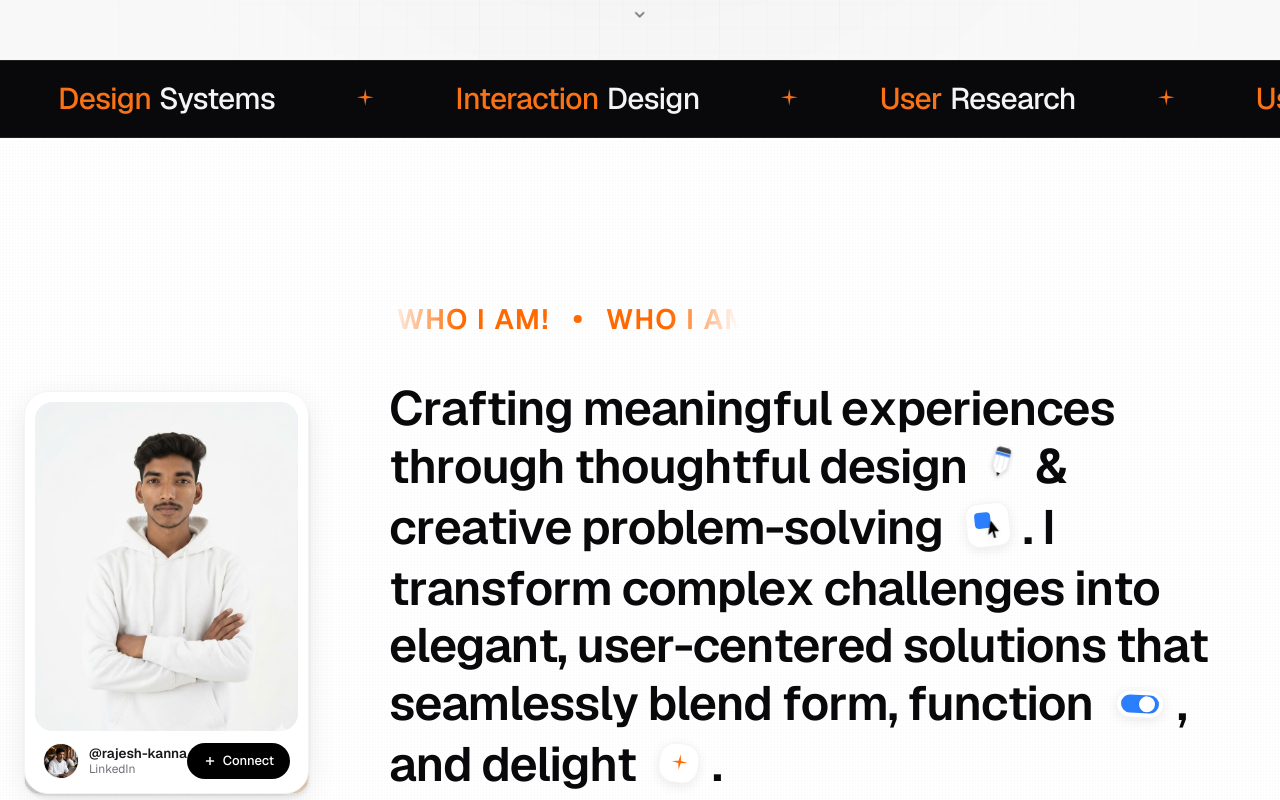
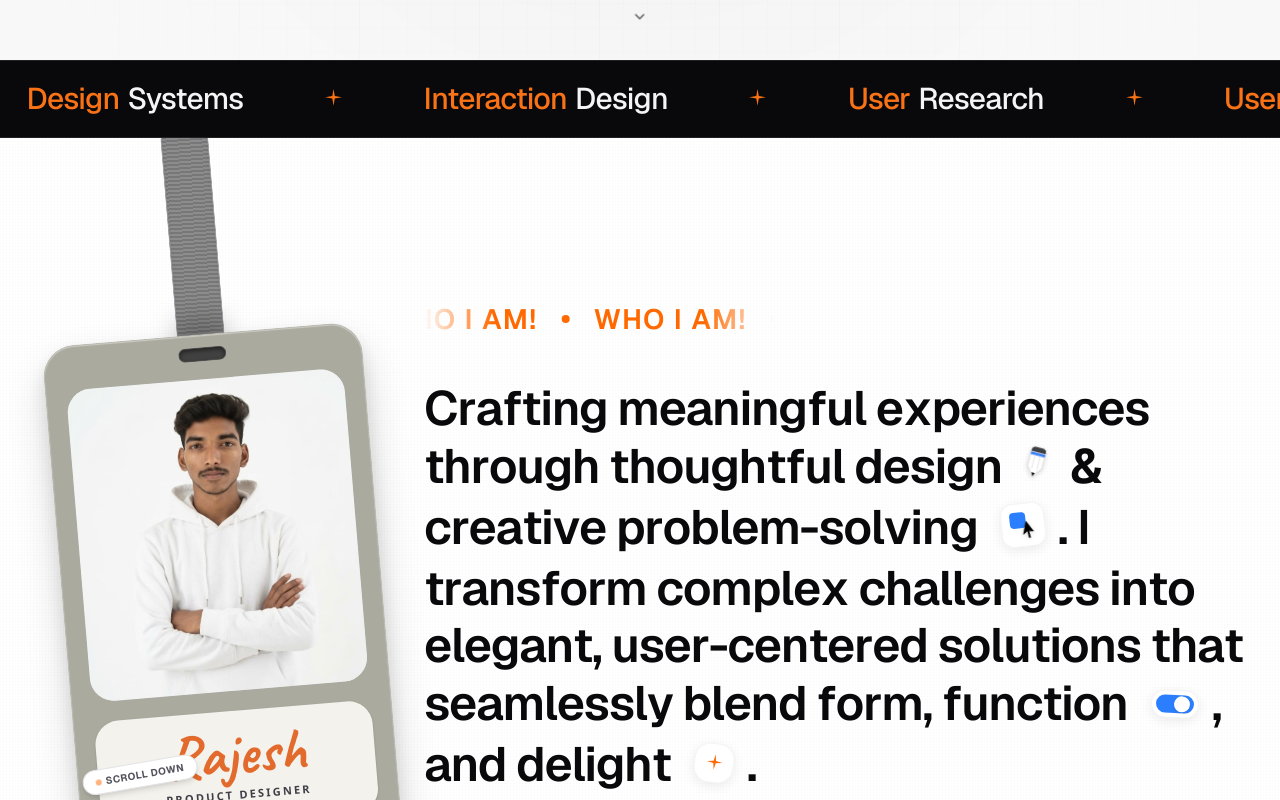
Before and after one commit to rajeshkanna-36/ModernPortfolio, a Next.js app: page / in a window 1280 px wide. Shown: the part 740-1540 px from the top of the page. Built offline with nearby package versions, Linux system fonts and the light colour scheme.

Commit message:
Optimize scrolling performance and add IdCardProfile component

```diff
--- a/app/page.tsx
+++ b/app/page.tsx
@@ -1,20 +1,16 @@
 "use client";
 
-import dynamic from "next/dynamic";
+
 import HeroSection from "@/components/HeroSection";
 import MarqueeDivider from "@/components/MarqueeDivider";
 import HomeInteractions from "@/components/home/HomeInteractions";
 
-// Dynamic imports for heavy or client-only components
-const GeometricBackground = dynamic(() => import("@/components/GeometricBackground"), { ssr: false });
-const HomeParallaxScroll = dynamic(() => import("@/components/home/HomeParallaxScroll"), { ssr: false });
-
-const WhoAmI = dynamic(() => import("@/components/WhoAmI"));
-
-const FeaturedProjects = dynamic(() => import("@/components/FeaturedProjects"));
-const SkillsBubble = dynamic(() => import("@/components/ui/SkillsBubble"));
-
-const Footer = dynamic(() => import("@/components/Footer"));
+import GeometricBackground from "@/components/GeometricBackground";
+import HomeParallaxScroll from "@/components/home/HomeParallaxScroll";
+import WhoAmI from "@/components/WhoAmI";
+import FeaturedProjects from "@/components/FeaturedProjects";
+import SkillsBubble from "@/components/ui/SkillsBubble";
+import Footer from "@/components/Footer";
 
 export default function Home() {
   return (
--- a/components/WhoAmI.tsx
+++ b/components/WhoAmI.tsx
@@ -5,7 +5,7 @@ import { motion, useScroll, useTransform } from "framer-motion";
 import ScrollTextReveal from "./ScrollTextReveal";
 import InfiniteMarquee from "./InfiniteMarquee";
 import FluidButton from "./ui/FluidButton";
-import InstagramPostCard from "./ui/InstagramPostCard";
+import IdCardProfile from "./ui/IdCardProfile";
 
 
 const InlineIcon = ({ type }: { type: "pencil" | "cursor" | "toggle" | "sparkle" }) => {
@@ -100,7 +100,7 @@ export default function WhoAmI() {
             viewport={{ once: true, amount: 0.3 }}
             transition={{ duration: 0.8, ease: [0.22, 1, 0.36, 1], delay: 0.1 }}
           >
-             <InstagramPostCard />
+             <IdCardProfile />
           </motion.div>
 
           <div className="relative">
--- a/components/home/HomeParallaxScroll.tsx
+++ b/components/home/HomeParallaxScroll.tsx
@@ -1,6 +1,6 @@
 "use client";
 
-import { motion, useScroll, useSpring, useTransform } from "framer-motion";
+import { motion, useScroll, useTransform } from "framer-motion";
 import { useRef, useEffect, useState } from "react";
 
 /* ── Floating parallax shapes ── */
@@ -110,10 +110,9 @@ export default function HomeParallaxScroll({ hero, next }: HomeParallaxScrollPro
     offset: ["start start", "end start"],
   });
 
-  const smooth = useSpring(scrollYProgress, { stiffness: 120, damping: 30, mass: 0.2 });
-
-  // Use raw progress on mobile to avoid 1:1 touch scroll jitter, smooth on desktop
-  const activeProgress = isMobile ? scrollYProgress : smooth;
+  // Lenis already provides global smooth scrolling.
+  // Using useSpring on top of it causes double-smoothing and lag on initial frames.
+  const activeProgress = scrollYProgress;
 
   // Hero cinematic pull-away
   const heroScale = useTransform(activeProgress, [0, 1], [1, 0.92]);
--- /dev/null
+++ b/components/ui/IdCardProfile.tsx
@@ -0,0 +1,94 @@
+"use client";
+
+import { motion } from "framer-motion";
+import Image from "next/image";
+import { Caveat } from "next/font/google";
+
+// For the handwritten signature look
+const caveat = Caveat({ subsets: ["latin"], weight: ["700"] });
+
+interface IdCardProfileProps {
+  className?: string;
+}
+
+export default function IdCardProfile({ className = "" }: IdCardProfileProps) {
+  return (
+    <motion.div
+      initial={{ opacity: 0, y: 50, rotate: -5 }}
+      whileInView={{ opacity: 1, y: 0, rotate: 0 }}
+      viewport={{ once: true, amount: 0.3 }}
+      className={`relative flex flex-col items-center justify-start origin-top pt-[140px] md:pt-[200px] -mt-[140px] md:-mt-[200px] z-10 ${className}`}
+      // Gentle constant swing after initial reveal
+      animate={{
+        rotate: [-1, 2, -1],
+      }}
+      transition={{
+        duration: 0.8,
+        ease: [0.22, 1, 0.36, 1],
+        rotate: {
+          repeat: Infinity,
+          duration: 6,
+          ease: "easeInOut",
+        }
+      }}
+    >
+      {/* The Lanyard Strap - Absolute positioned to fill the extruded padding and tuck under the black marquee above */}
+      <div className="absolute top-0 left-1/2 -translate-x-1/2 w-12 h-[148px] md:h-[208px] z-0">
+        <div
+          className="absolute inset-0 mx-auto w-full h-full bg-[#8c8c8c] rounded-t-sm shadow-inner overflow-hidden border-x border-zinc-400"
+          style={{
+            backgroundImage: "repeating-linear-gradient(0deg, transparent, transparent 2px, rgba(0,0,0,0.15) 2px, rgba(0,0,0,0.15) 4px)"
+          }}
+        />
+        {/* Shadow cast by lanyard on card */}
+        <div className="absolute bottom-[-8px] left-1/2 -translate-x-1/2 w-14 h-8 bg-black/20 blur-md rounded-full" />
+      </div>
+
+      {/* The ID Card Holder */}
+      <div
+        className="relative z-10 w-[280px] sm:w-[320px] bg-[#abaa9f] p-4 sm:p-5 pb-5 sm:pb-6 rounded-[2rem] shadow-[0_20px_50px_rgba(0,0,0,0.15)] border border-white/20"
+        style={{
+          boxShadow: "inset 0 1px 1px rgba(255,255,255,0.4), 0 20px 40px rgba(0,0,0,0.15), 0 10px 20px rgba(0,0,0,0.1)"
+        }}
+      >
+        {/* Clip punch hole at top center */}
+        <div className="absolute top-3 left-1/2 -translate-x-1/2 w-12 h-3.5 bg-zinc-800/80 rounded-full shadow-inner shadow-black/50 border border-white/10" />
+
+        <motion.div
+          whileHover={{ scale: 1.02, rotate: 1 }}
+          transition={{ type: "spring", stiffness: 300, damping: 20 }}
+          className="mt-6 flex flex-col gap-4 sm:gap-5"
+        >
+          {/* Profile Photo Wrapper */}
+          <div className="relative w-full aspect-[4/4.5] rounded-[1.5rem] overflow-hidden shadow-inner bg-zinc-200">
+            <Image
+              src="/rajesh-wall.jpg"
+              alt="Rajesh Kanna Profile"
+              fill
+              className="object-cover"
+              sizes="(max-width: 640px) 280px, 320px"
+              priority
+            />
+          </div>
+
+          {/* Details Card */}
+          <div className="relative w-full bg-[#f4f2ec] rounded-[1.5rem] py-5 px-4 flex flex-col items-center justify-center shadow-sm">
+
+            {/* Scroll Down Sticker overlay */}
+            <div className="absolute -left-2 sm:-left-4 top-1/2 -translate-y-1/2 rotate-[-5deg] bg-white border border-zinc-200 shadow-md rounded-full px-3 py-1 flex items-center gap-1 z-20">
+              <span className="w-1.5 h-1.5 rounded-full bg-orange-500 animate-pulse" />
+              <span className="text-[9px] sm:text-[10px] font-bold text-zinc-600 uppercase tracking-wider">Scroll Down</span>
+            </div>
+
+            <h3 className={`${caveat.className} text-5xl sm:text-6xl text-[#e26a2c] -mt-2 mb-1`}>
+              Rajesh
+            </h3>
+            <p className="text-[10px] sm:text-[11px] font-bold text-zinc-700 uppercase tracking-[0.2em] font-sans">
+              Product Designer
+            </p>
+          </div>
+        </motion.div>
+      </div>
+    </motion.div>
+  );
+}
--- /dev/null
+++ b/mcp_config.json
@@ -0,0 +1,7 @@
+{
+    "mcpServers": {
+        "Figma Desktop": {
+            "url": "http://127.0.0.1:3845/mcp"
+        }
+    }
+}
```
